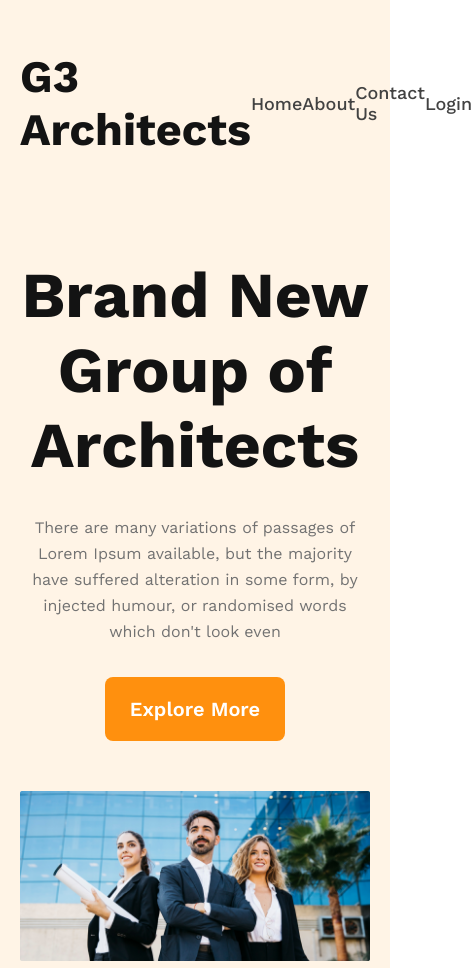
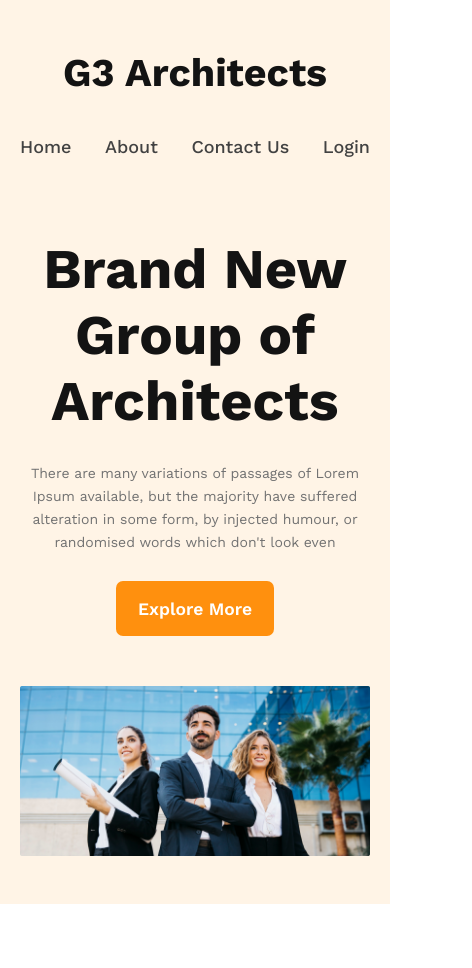
Before and after one commit to Md-Huzaifa-Islam/g3-architect, a plain HTML site: page index.html in a window 390 px wide. Shown: the top 968 px of the page, 472 px wide, since content can reach past the window. After the commit the page ends 904 px from the top, so only its background shows below. Drawn offline with nearby package versions, Linux system fonts and the light colour scheme.

Commit message:
made header responsive

```diff
--- a/styles/style.css
+++ b/styles/style.css
@@ -7,9 +7,7 @@
     text-decoration: none;
 }
 
-html{
-    font-size: 16px;
-}
+
 
 
 
@@ -24,9 +22,9 @@ html{
 
 p{
     color: rgb(114, 114, 114);
-    font-size: 16px;
+    font-size: 1rem;
     font-weight: 400;
-    line-height: 26px;
+    line-height: 1.625rem;
 }
 
 .btn{
@@ -37,6 +35,15 @@ p{
     font-weight: 600;
     padding: 1.25rem 1.5625rem;
     border: none;
+}
+
+main{
+    padding: 0px 20px;
+}
+
+section,footer{
+    max-width: 1400px;
+    margin: auto;
 }
 
 
@@ -82,7 +89,7 @@ nav a{
 .headertext{
     max-width: 900px;
     text-align: center;
-    margin: 6.375rem auto 3.125rem;
+    margin: 100px auto 50px;
 }
 
 .headertext h1{
@@ -106,3 +113,39 @@ nav a{
 .banner img{
     width: 100%;
 }
+
+
+
+
+
+
+
+
+
+
+
+
+
+
+
+
+
+
+
+@media screen and (max-width:576px) {
+    html{
+        font-size: 14px;
+    }
+    nav{
+        flex-direction: column;
+    }
+    nav h2{
+        margin-bottom: 40px;
+    }
+    .headertext{
+        margin: 80px auto 50px;
+    }
+    nav ul{
+        width: calc( 100vw - 40px );
+    }
+}
```
